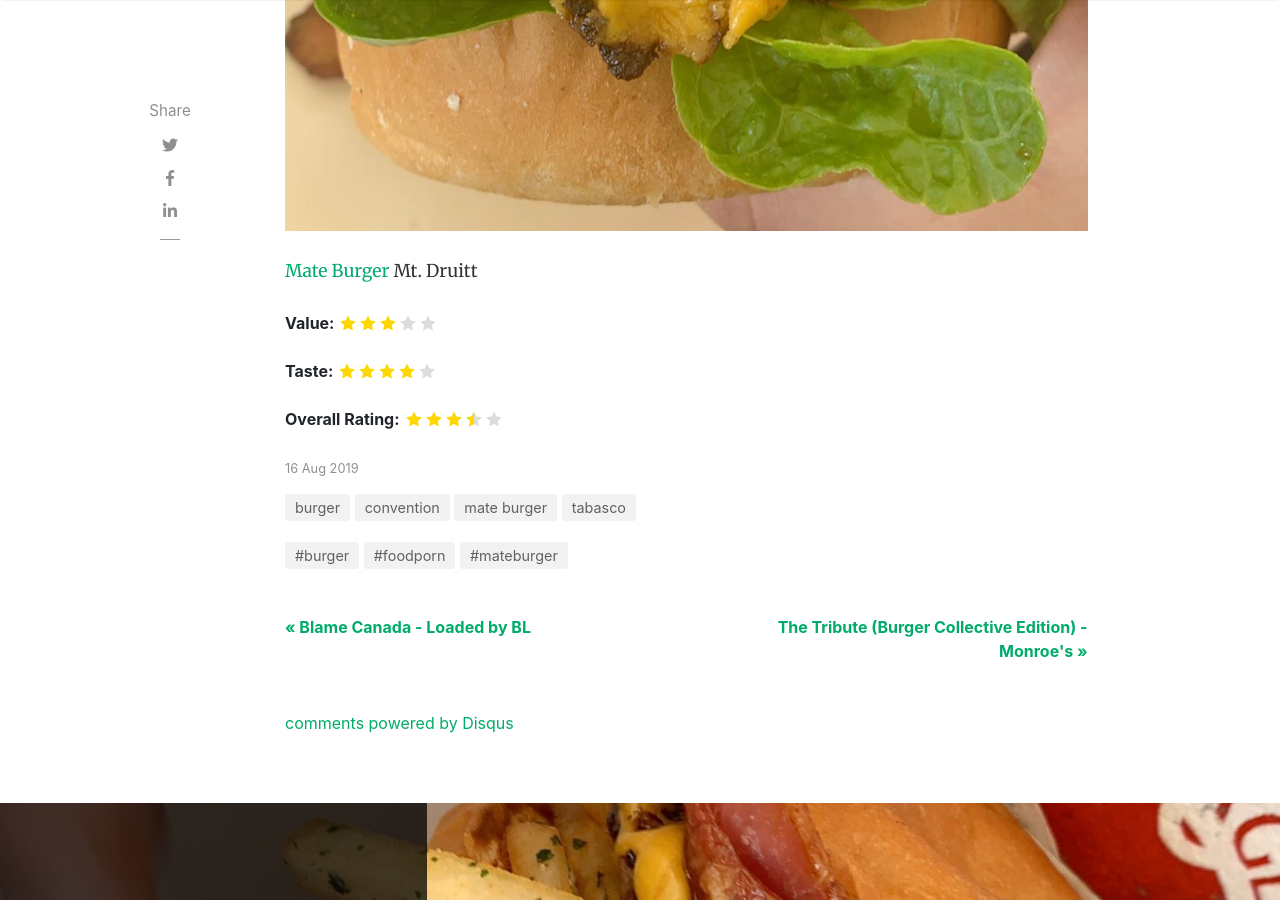
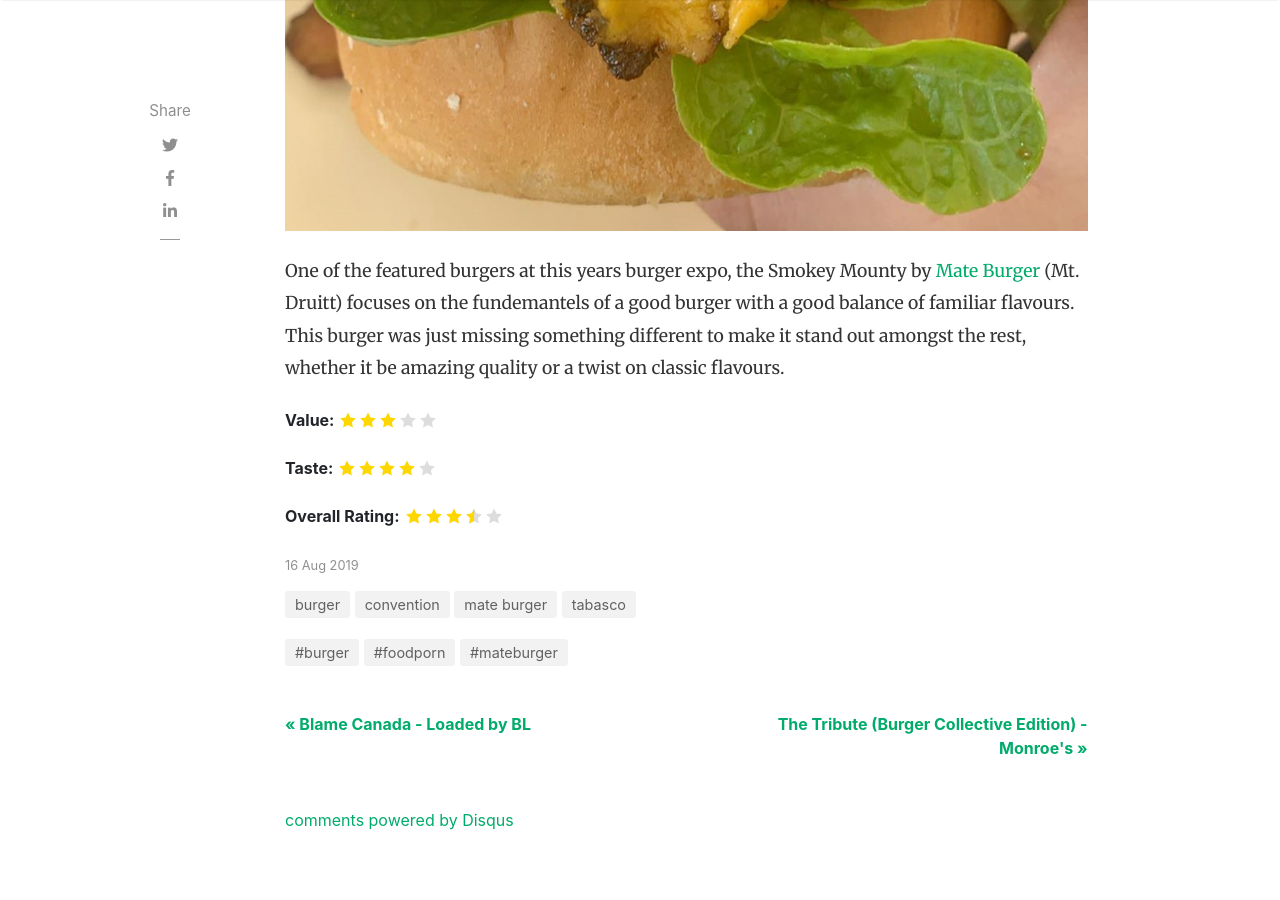
Before and after one commit to getinmabelly/getinmabelly.github.io, a Jekyll site: the page built from _posts/2019-08-16-burger-convention-mate-burger.md, in a window 1280 px wide and 900 px high, scrolled down 924 px. Built offline with Jekyll 4.4.1, drawn with Linux system fonts in a browser that asks for light colours; nearby versions of some CDN libraries; comment, search, counter and statistics services are not loaded.

Commit message:
Update 2019-08-16-burger-convention-mate-burger.md

```diff
--- a/_posts/2019-08-16-burger-convention-mate-burger.md
+++ b/_posts/2019-08-16-burger-convention-mate-burger.md
@@ -12,4 +12,4 @@ taste: 4
 rating: 3.5
 ---
 
-[Mate Burger](https://www.mateburger.com.au/) Mt. Druitt
+One of the featured burgers at this years burger expo, the Smokey Mounty by [Mate Burger](https://www.mateburger.com.au/) (Mt. Druitt) focuses on the fundemantels of a good burger with a good balance of familiar flavours. This burger was just missing something different to make it stand out amongst the rest, whether it be amazing quality or a twist on classic flavours.
```
